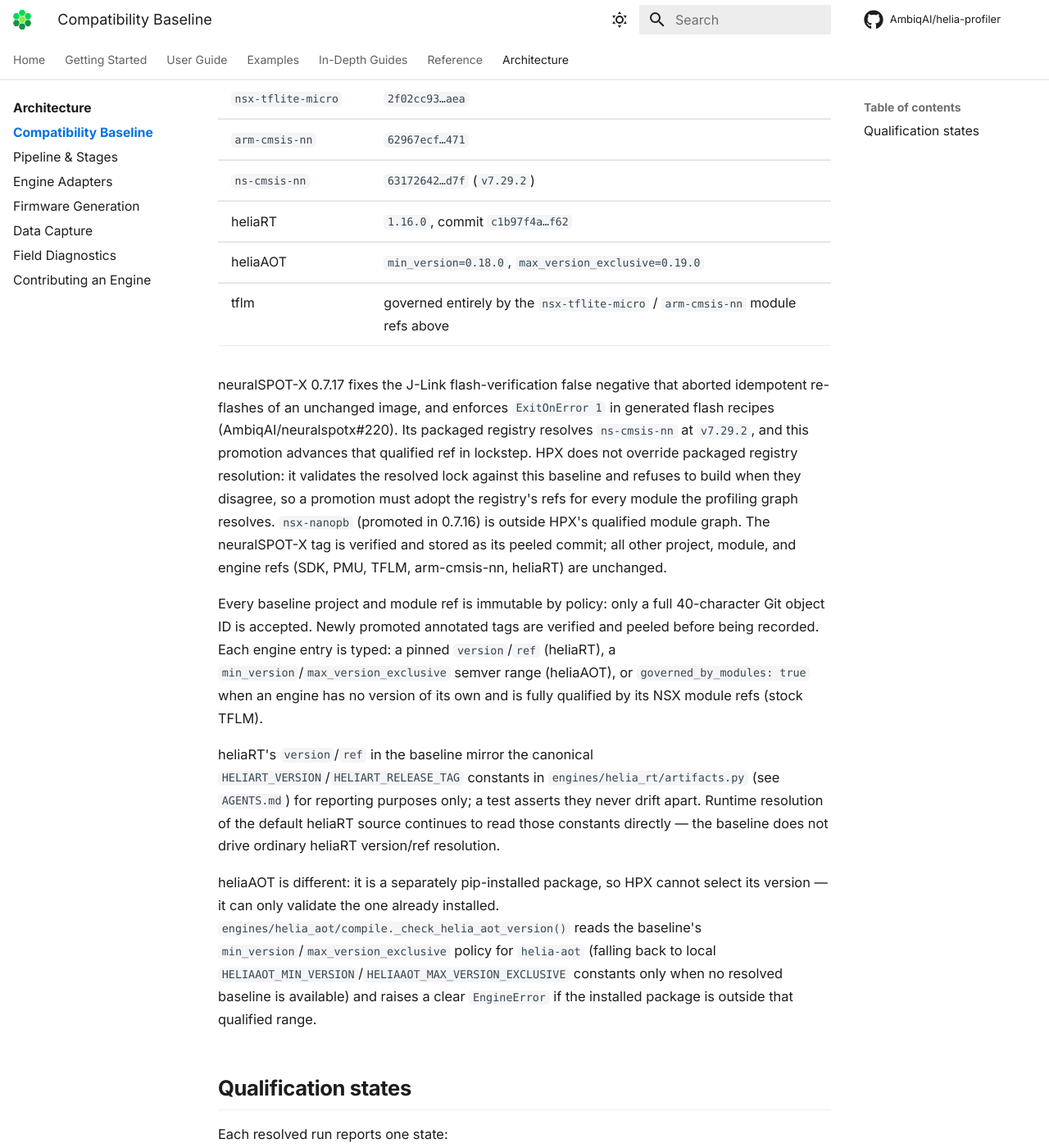
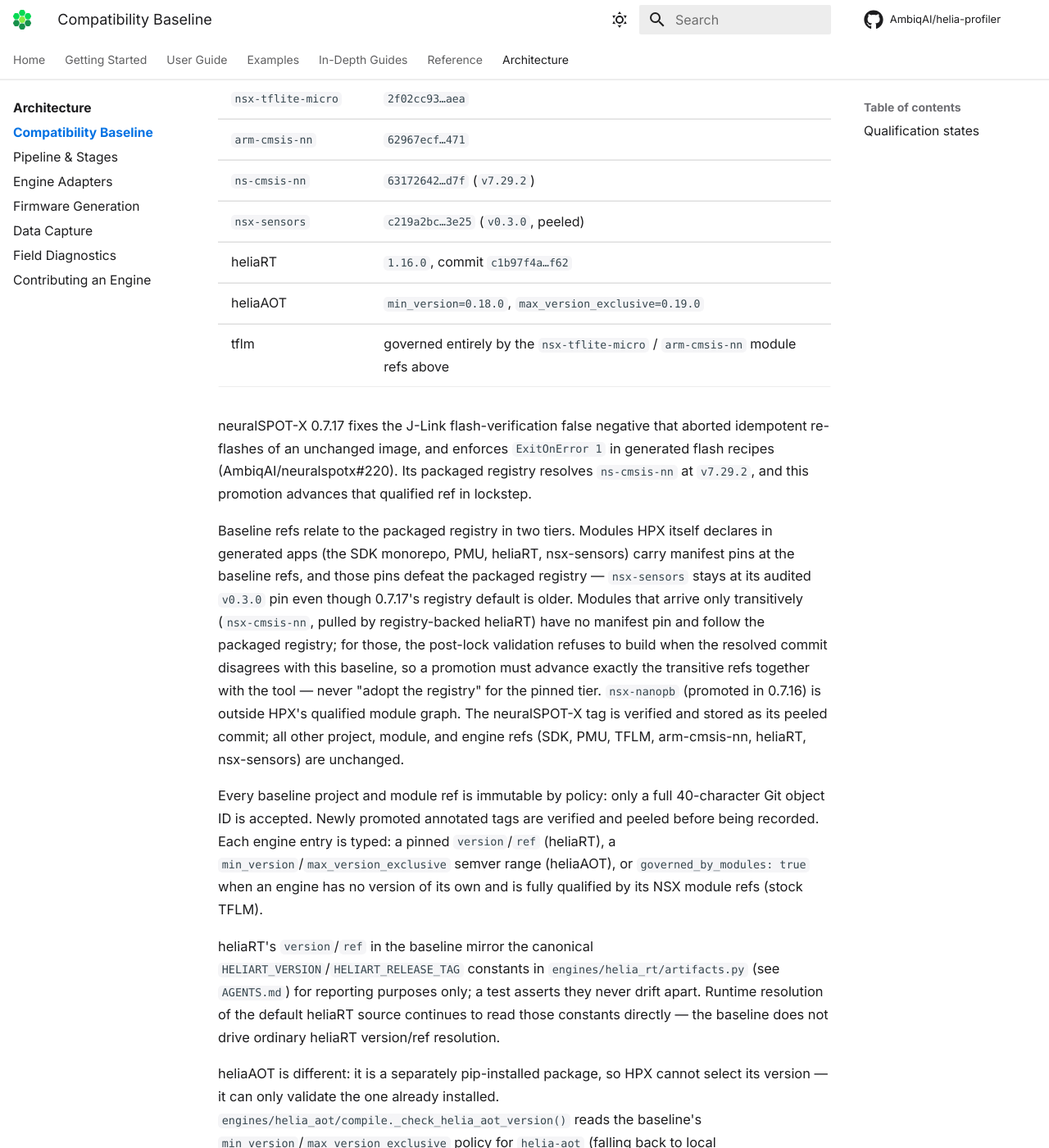
Before and after one commit to AmbiqAI/helia-profiler, an MkDocs documentation site: the page built from docs/architecture/compatibility-baseline.md, in a window 1280 px wide and 1400 px high, scrolled down 573 px. Shown: the whole window at 82% size. Built offline with MkDocs 1.6.1 and Material for MkDocs 9.7.7, drawn with Linux system fonts in a browser that asks for light colours; some web fonts are replaced; comment, search, counter and statistics services are not loaded.

Commit message:
docs(compatibility): correct baseline/registry doctrine after review
Adversarial review of #102 confirmed the promotion prose overgeneralized:
HPX does override packaged registry resolution for modules it declares in
generated apps (manifest pins at baseline refs — nsx-sensors stays at its
audited v0.3.0 despite an older registry default); only transitively
resolved modules follow the registry, gated by post-lock validation.
Following the old sentence literally on a future promotion would have
reverted the nsx-sensors audit pin.

Also add the missing nsx-sensors row to the baseline table (omitted since
the pin landed in #96 — its absence hid the counterexample), and clear the
walkthrough notebook cell whose captured output still showed the retired
ns-cmsis-nn v7.26.0 commit.

Co-Authored-By: Claude Fable 5 <noreply@anthropic.com>

```diff
--- a/docs/architecture/compatibility-baseline.md
+++ b/docs/architecture/compatibility-baseline.md
@@ -18,6 +18,7 @@ The current baseline is `hpx-neuralspotx-0.7.17-2026-08`:
 | `nsx-tflite-micro` | `2f02cc93…aea` |
 | `arm-cmsis-nn` | `62967ecf…471` |
 | `ns-cmsis-nn` | `63172642…d7f` (`v7.29.2`) |
+| `nsx-sensors` | `c219a2bc…3e25` (`v0.3.0`, peeled) |
 | heliaRT | `1.16.0`, commit `c1b97f4a…f62` |
 | heliaAOT | `min_version=0.18.0`, `max_version_exclusive=0.19.0` |
 | tflm | governed entirely by the `nsx-tflite-micro` / `arm-cmsis-nn` module refs above |
@@ -26,14 +27,22 @@ neuralSPOT-X 0.7.17 fixes the J-Link flash-verification false negative that
 aborted idempotent re-flashes of an unchanged image, and enforces
 `ExitOnError 1` in generated flash recipes (AmbiqAI/neuralspotx#220). Its
 packaged registry resolves `ns-cmsis-nn` at `v7.29.2`, and this promotion
-advances that qualified ref in lockstep. HPX does not override packaged
-registry resolution: it validates the resolved lock against this baseline
-and refuses to build when they disagree, so a promotion must adopt the
-registry's refs for every module the profiling graph resolves. `nsx-nanopb`
-(promoted in 0.7.16) is outside HPX's qualified module graph. The
-neuralSPOT-X tag is verified and stored as its peeled commit; all other
-project, module, and engine refs (SDK, PMU, TFLM, arm-cmsis-nn, heliaRT)
-are unchanged.
+advances that qualified ref in lockstep.
+
+Baseline refs relate to the packaged registry in two tiers. Modules HPX
+itself declares in generated apps (the SDK monorepo, PMU, heliaRT,
+nsx-sensors) carry manifest pins at the baseline refs, and those pins
+defeat the packaged registry — `nsx-sensors` stays at its audited `v0.3.0`
+pin even though 0.7.17's registry default is older. Modules that arrive
+only transitively (`nsx-cmsis-nn`, pulled by registry-backed heliaRT) have
+no manifest pin and follow the packaged registry; for those, the post-lock
+validation refuses to build when the resolved commit disagrees with this
+baseline, so a promotion must advance exactly the transitive refs together
+with the tool — never "adopt the registry" for the pinned tier.
+`nsx-nanopb` (promoted in 0.7.16) is outside HPX's qualified module graph.
+The neuralSPOT-X tag is verified and stored as its peeled commit; all
+other project, module, and engine refs (SDK, PMU, TFLM, arm-cmsis-nn,
+heliaRT, nsx-sensors) are unchanged.
 
 Every baseline project and module ref is immutable by policy: only a full
 40-character Git object ID is accepted. Newly promoted annotated tags are
```
Also changed, not shown: 1 other file.
